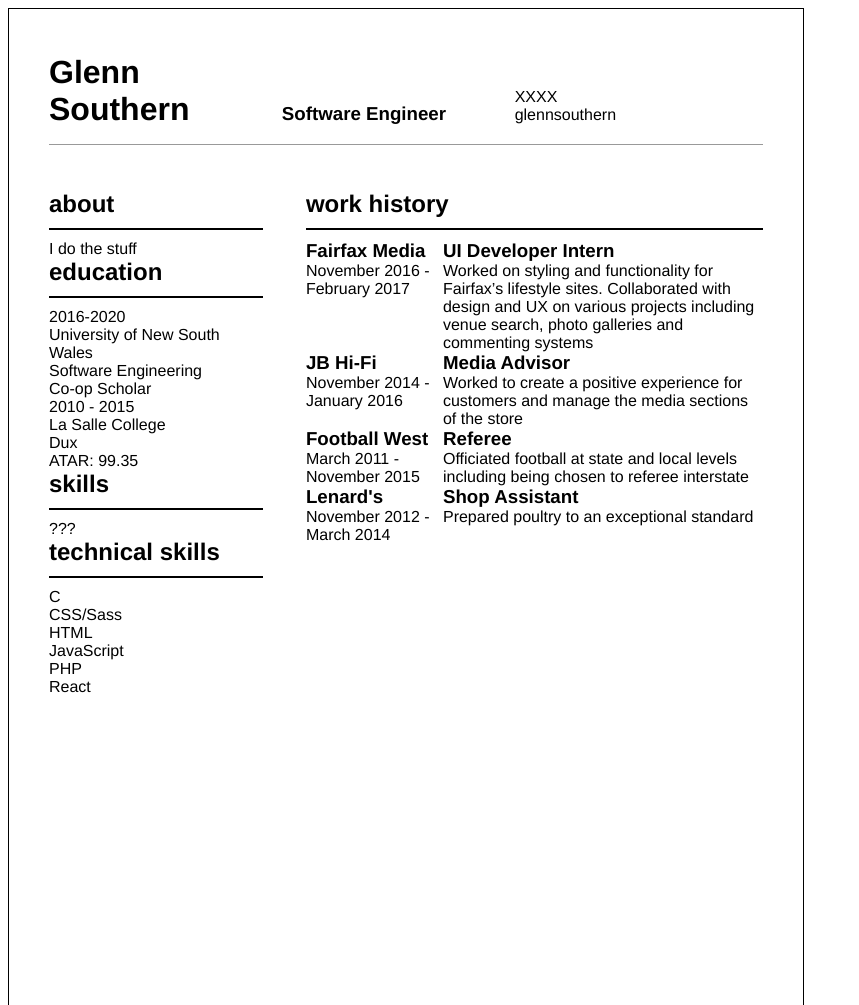
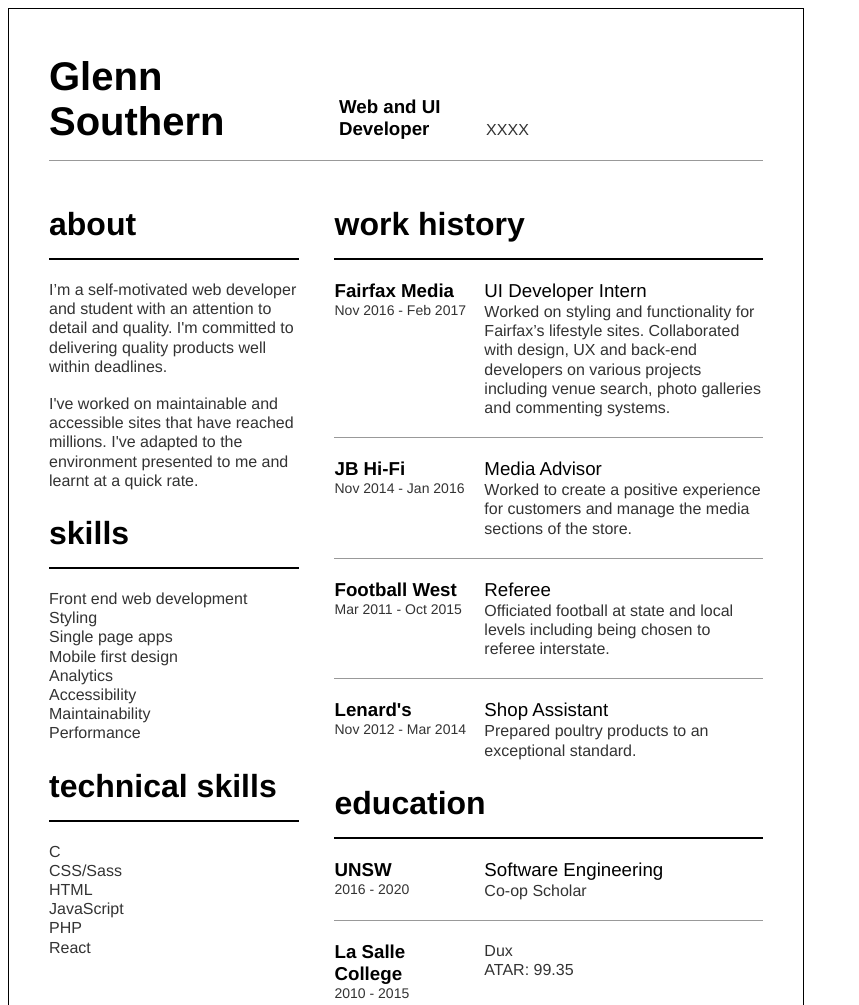
Before and after one commit to GlennSouthern/Resume, a plain HTML site: page index.html in a window 1280 px wide. Shown: the top 1005 px of the page, without its empty margins (0-859 px from the left). Drawn offline with Linux system fonts and the light colour scheme.

Commit message:
Added content and additional styling

```diff
--- a/index.html
+++ b/index.html
@@ -11,11 +11,10 @@
                     <h1>Glenn Southern</h1>
                 </li>
                 <li>
-                    <h3>Software Engineer</h3>
+                    <h3>Web and UI Developer</h3>
                 </li>
                 <li>
                     <p>XXXX</p>
-                    <p>glennsouthern</p>
                 </li>
             </ul>
         </header>
@@ -23,28 +22,27 @@
             <div class="left">
                 <div class="about">
                     <h2>about</h2>
-                    <p>I do the stuff</p>
-                </div>
-                <div class="education">
-                    <h2>education</h2>
-                    <p>2016-2020</p>
-                    <p>University of New South Wales</p>
-                    <p>Software Engineering</p>
-                    <p>Co-op Scholar</p>
-                    <p>2010 - 2015</p>
-                    <p>La Salle College</p>
-                    <p>Dux</p>
-                    <p>ATAR: 99.35</p>
+                    <p>I’m a self-motivated web developer and student with an attention to detail and quality. I'm committed to delivering quality products well within deadlines.</p><br>
+                    <p>I've worked on maintainable and accessible sites that have reached millions. I've adapted to the environment presented to me and learnt at a quick rate.</p>
                 </div>
                 <div class="skills">
                     <h2>skills</h2>
-                    <p>???</p>
+                    <p>Front end web development</p>
+                    <p>Styling</p>
+                    <p>Single page apps</p>
+                    <p>Mobile first design</p>
+                    <p>Analytics</p>
+                    <p>Accessibility</p>
+                    <p>Maintainability</p>
+                    <p>Performance</p>
                 </div>
                 <div class="technical skills">
                     <h2>technical skills</h2>
+                    <div>
                     <p>C</p>
                     <p>CSS/Sass</p>
                     <p>HTML</p>
+                    </div>
                     <p>JavaScript</p>
                     <p>PHP</p>
                     <p>React</p>
@@ -53,44 +51,68 @@
             <div class="right">
                 <div class="work--history">
                     <h2>work history</h2>
-                    <div class="workplace">
+                    <div class="experience">
                         <div class="name">
                             <h3>Fairfax Media</h3>
-                            <p>November 2016 - February 2017</p>
+                            <p>Nov 2016 - Feb 2017</p>
                         </div>
                         <div class="description">
                             <h3>UI Developer Intern</h3>
-                            <p>Worked on styling and functionality for Fairfax’s lifestyle sites. Collaborated with design and UX on various projects including venue search, photo galleries and commenting systems</p>
+                            <p>Worked on styling and functionality for Fairfax’s lifestyle sites. Collaborated with design, UX and back-end developers on various projects including venue search, photo galleries and commenting systems.</p>
                         </div>
                     </div>
-                    <div class="workplace">
+                    <div class="experience">
                         <div class="name">
                             <h3>JB Hi-Fi</h3>
-                            <p>November 2014 - January 2016</p>
+                            <p>Nov 2014 - Jan 2016</p>
                         </div>
                         <div class="description">
                             <h3>Media Advisor</h3>
-                            <p>Worked to create a positive experience for customers and manage the media sections of the store</p>
+                            <p>Worked to create a positive experience for customers and manage the media sections of the store.</p>
                         </div>
                     </div>
-                    <div class="workplace">
+                    <div class="experience">
                         <div class="name">
                             <h3>Football West</h3>
-                            <p>March 2011 - November 2015</p>
+                            <p>Mar 2011 - Oct 2015</p>
                         </div>
                         <div class="description">
                             <h3>Referee</h3>
-                            <p>Officiated football at state and local levels including being chosen to referee interstate</p>
+                            <p>Officiated football at state and local levels including being chosen to referee interstate.</p>
                         </div>
                     </div>
-                    <div class="workplace">
+                    <div class="experience">
                         <div class="name">
                             <h3>Lenard's</h3>
-                            <p>November 2012 - March 2014</p>
+                            <p>Nov 2012 - Mar 2014</p>
                         </div>
                         <div class="description">
                             <h3>Shop Assistant</h3>
-                            <p>Prepared poultry to an exceptional standard</p>
+                            <p>Prepared poultry products to an exceptional standard.</p>
+                        </div>
+                    </div>
+                </div>
+                <div class="education">
+                    <h2>education</h2>
+                    <div class="experience">
+                        <div class="name">
+                            <h3>UNSW
+                            </h3>
+                            <p>2016 - 2020</p>
+                        </div>
+                        <div class="description">
+                            <h3>Software Engineering</h3>
+                            <p>Co-op Scholar</p>
+                        </div>
+                    </div>
+                    <div class="experience">
+                        <div class="name">
+                            <h3>La Salle College</h3>
+                            <p>2010 - 2015</p>
+                        </div>
+                        <div class="description">
+                            <p>Dux</p>
+                            <p>ATAR: 99.35</p>
                         </div>
                     </div>
                 </div>
--- a/styles.css
+++ b/styles.css
@@ -15,19 +15,37 @@ ul {
     padding: 0;
 }
 
-p, h1, h2, h3 {
+div {
+    overflow: auto;
+}
+
+p, h1, h2, h3, h4 {
     margin: 0;
+}
+
+p {
+    color: #333;
+    line-height: 120%;
+}
+
+h1 {
+    font-size: 2.5em;
 }
 
 h2 {
     border-bottom: 2px solid #000;
-    padding-bottom: 10px;
-    margin-bottom: 10px;
+    padding-bottom: 15px;
+    margin-bottom: 20px;
+    font-size: 2em;
 }
 
+header li:first-child {
+    width: 40%;
+    float: none;
+}
 header li {
+    width: 20%;
     display: inline-block;
-    width: 32%;
 }
 
 .outer--wrap {
@@ -36,19 +54,18 @@ header li {
 }
 
 .left {
-    height: 100%;
-    width: 30%;
+    width: 35%;
     float: left;
     overflow: auto;
 }
 
-.left div {
-
+.left > div,
+.right > div {
+    margin-bottom: 25px;
 }
 
 .right {
-    height: 100%;
-    width: 64%;
+    width: 60%;
     float: right;
     overflow: auto;
 }
@@ -58,16 +75,33 @@ header li {
     overflow: auto;
 }
 
-.workplace {
+.experience {
     overflow: auto;
+    padding-bottom: 20px;
+    border-bottom: 1px solid #999;
+    margin-bottom: 20px;
+}
+
+.experience:last-child {
+    margin-bottom: 0;
+    border-bottom: 0;
+    padding-bottom: 0;
 }
 
 .name {
-    width: 30%;
+    width: 33%;
     float: left;
 }
 
+.name p {
+    font-size: 14px;
+}
+
 .description {
-    width: 70%;
+    width: 65%;
     float: right;
 }
+
+.description h3 {
+    font-weight: normal;
+}
```
